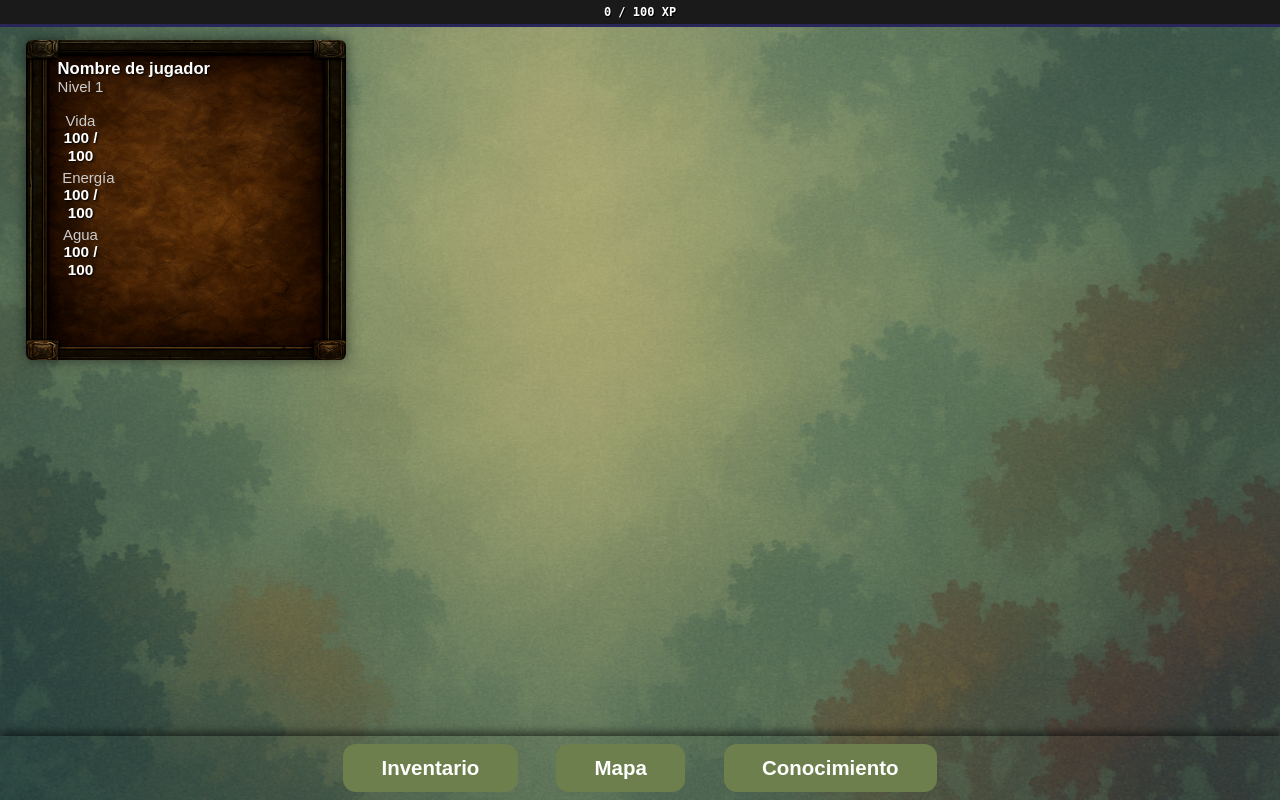
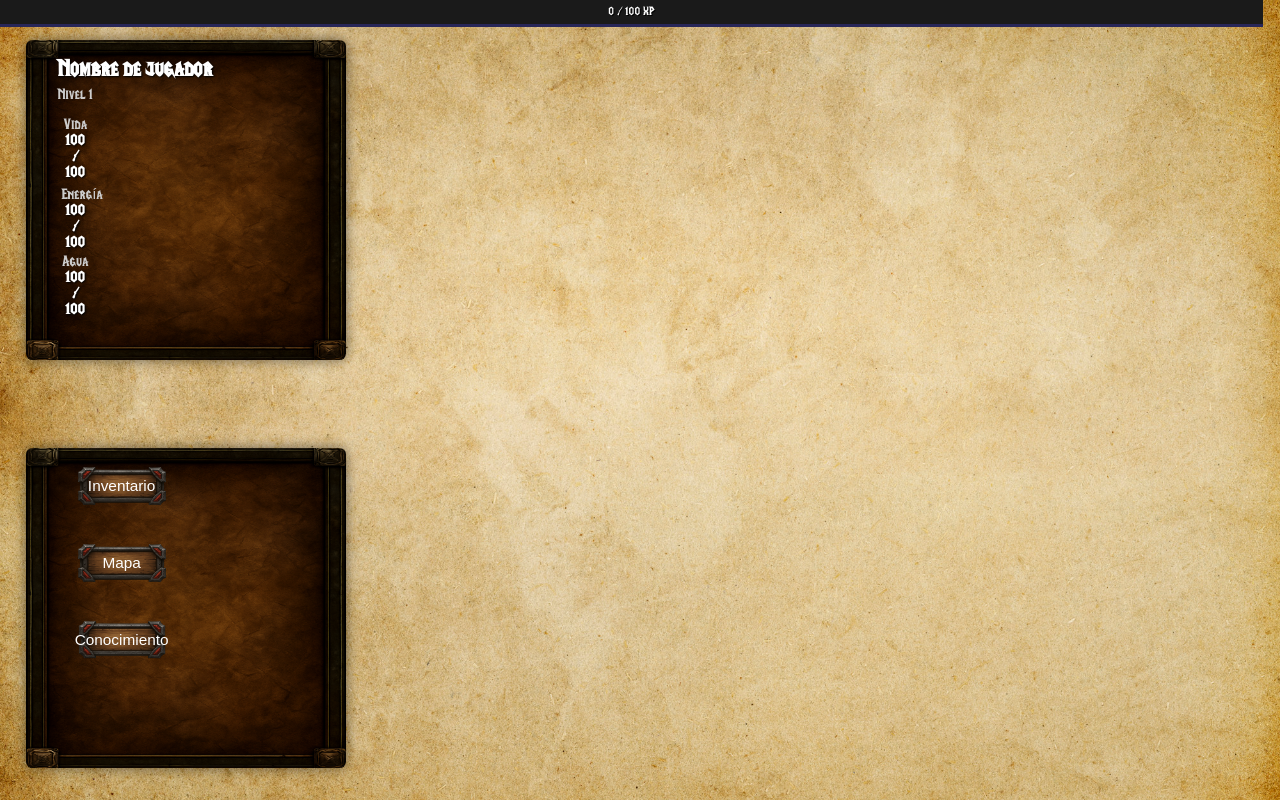
Before and after one commit to RedRpgEvolution/RedRpgEvolution, a PHP site: page /juego.php in a window 1280 px wide. Run offline with PHP 8.4, Linux system fonts and the light colour scheme.

Commit message:
Add files via upload

```diff
--- a/estilo/estilo.css
+++ b/estilo/estilo.css
@@ -1,3 +1,9 @@
+@font-face {
+  font-family: 'WarcraftFont';
+  src: url('../fuentes/LifeCraft_Font.ttf') format('truetype');
+}
+
+
 /* ==================================== */
 /* ESTILOS GLOBALES Y CONFIGURACIÓN BASE */
 /* ==================================== */
@@ -5,9 +11,11 @@ html, body {
   margin: 0; /* Quitamos márgenes por defecto */
   padding: 0; /* Quitamos padding por defecto */
   box-sizing: border-box; /* Padding incluido en ancho total */
-  font-family: Arial, sans-serif; /* Tipografía */
+  font-family: "WarcraftFont", sans-serif; /* Tipografía */
   background-color: #4E342E; /* Fondo marrón */
   height: 100vh; /* Altura 100% pantalla */
+  overflow: auto;
+  overflow-x: hidden; /*No scroll horizontal*/
 }
 
 /* ===================================== */
@@ -32,7 +40,7 @@ html, body {
 #barra-xp {
   position: fixed;             /* Siempre arriba */
   top: 0; left: 0;
-  width: 100vw;                /* Ocupa todo el ancho de la pantalla */
+  width: 98.7vw;                /* Ocupa todo el ancho de la pantalla */
   height: 24px;                /* Altura estilo pixel */
   background-color: #1a1a1a;   /* Fondo oscuro tipo barra */
   border-bottom: 3px solid #282658; /* Línea pixel art */
@@ -46,7 +54,6 @@ html, body {
   text-shadow: 1px 1px #000;
   overflow: hidden;
 }
-
 #xp-relleno {
   position: absolute;
   top: 0; left: 0;
@@ -55,11 +62,10 @@ html, body {
   background: linear-gradient(to right, #cf9a32, #923a20); /* Color oro a rojo */
   transition: width 0.5s ease;
 }
-
 #xp-texto {
   position: relative;
   z-index: 1;
-  font-weight: bold;
+  font-family: "Warcraftfont";
 }
 
 
@@ -67,17 +73,17 @@ html, body {
 /* CLASE REUTILIZABLE PARA OCULTAR VENTANAS */
 /* ======================================== */
 .ventana-oculta {
-  display: none !important;   /* 🔥 Oculta el elemento de forma total, sobrescribiendo cualquier estilo */
-  opacity: 0;                 /* 🔁 También lo hace invisible visualmente si hubiera animaciones */
-  pointer-events: none;      /* 🚫 Desactiva clics e interacciones en el área */
-  visibility: hidden;        /* 👁️ Lo hace invisible para el navegador */
+  display: none !important;   /*  Oculta el elemento de forma total, sobrescribiendo cualquier estilo */
+  opacity: 0;                 /*  También lo hace invisible visualmente si hubiera animaciones */
+  pointer-events: none;      /*  Desactiva clics e interacciones en el área */
+  visibility: hidden;        /*  Lo hace invisible para el navegador */
 }
 
 /* ===================== */
 /* Fondo exclusivo para JUEGO */
 /* ===================== */
 .pagina-juego {
-  background-image: url('../imagenes/fondo_bosque2.png'); /* Fondo específico */
+  background-image: url('../imagenes/fondo-de-piso-de-madera.jpg'); /* Fondo específico */
   background-size: cover;             /* Cubre toda la pantalla */
   background-position: center;        /* Centrado */
   background-repeat: no-repeat;       /* Sin repetición */
@@ -104,7 +110,7 @@ html, body {
   background-position: center center; /* Centrado tanto horizontal como vertical */
   background-repeat: no-repeat;       /* No se repite la imagen */
   background-attachment: fixed;       /* Fija la imagen al hacer scroll */
-  width: 100vw;                       /* Ocupa todo el ancho de la ventana */
+  width: 100%;                       /* Ocupa todo el ancho de la ventana */
   height: 100vh;                      /* Ocupa toda la altura de la ventana */
   display: flex;                      /* Permite centrar contenido con Flexbox */
   justify-content: center;           /* Centrado horizontal */
@@ -197,10 +203,9 @@ html, body {
 /* CONTENEDOR DEL JUEGO */
 /* ===================================== */
 #juego {
-  width: 100vw; /* 100% ancho pantalla */
+  width: 100%; /* 100% ancho pantalla */
   height: 100vh; /* 100% alto pantalla */
   position: relative;
-  overflow: hidden; /* No scroll interno */
 }
 
 /* ===================================== */
@@ -224,7 +229,7 @@ html, body {
   font-size: 1.3vw;
 }
 .nombre-usuario {
-  font-size: 1.3vw;         /* Establece el tamaño del texto en función del ancho de la ventana del navegador. Esto permite que el texto sea responsive y se ajuste al tamaño de la pantalla. */
+  font-size: 1.8vw;         /* Establece el tamaño del texto en función del ancho de la ventana del navegador. Esto permite que el texto sea responsive y se ajuste al tamaño de la pantalla. */
   font-weight: bold;        /* Hace que el texto aparezca en negrita, para que destaque visualmente como un título o elemento importante. */
   margin-bottom: 1vh;       /* Agrega un espacio vertical debajo del nombre del jugador equivalente al 1% de la altura de la ventana. Esto separa el nombre de los elementos que están debajo (por ejemplo, el nivel o las barras de vida). */
   text-shadow: 1px 1px 2px #000;  /* Aplica una sombra al texto. La sombra se desplaza 1 píxel a la derecha y 1 píxel hacia abajo, con un desenfoque de 2 píxeles, usando un color negro. Esto mejora la legibilidad del texto sobre fondos oscuros o con texturas. */
@@ -238,7 +243,7 @@ html, body {
   text-align: center;    /* ⬅ Centrado igual que el nombre */
   margin-bottom: 4%;     /* ⬅ Separación inferior relativa */
   position: absolute;    /*Para mover hay que agregar posición absoluta*/
-  top: 12%;
+  top: 15%;
   left: 10%;
 }
 /* vida, energía, agua */
@@ -259,37 +264,48 @@ html, body {
   display: inline-block;
 }
 
+/* ===================================== */
+/* PANEL RUTAS (JUEGO.PHP)*/
+/* ===================================== */
 
+.hud-rutas{
+  position: relative; /* Importante: para que los hijos con position absolute se posicionen respecto a este div */
+  top: 51vh;
+  left: 0vw;
+  width: 25vw;
+  height: 25vw; /*Modifica lo alto de la imagen backgroud*/
+  background-image: url('../imagenes/hud_lateral.png');
+  background-size: 100% 100%;
+  background-repeat: no-repeat;
+  background-position: center;
+  border-radius: 0.5vw;
+  box-shadow: 0 0 1vw #00000088;
+  color: white;
+  z-index: 10;
+  font-size: 1.3vw;
 
-
+}
 
 /* ===================================== */
 /* BOTONES INFERIORES DEL HUD            */
 /* ===================================== */
-#barra-inferior {
-  position: fixed;
-  bottom: 0;
-  left:   0;
-  width: 100%;
-  padding: 1vh 0;
-  display: flex;
-  justify-content: center;
-  gap: 3vw;
-  z-index: 20;
-  box-shadow: 0 -0.5vh 1vh #00000088;
-}
+
 .boton-hud {
-  background-color: #6D7F4D;
+  background-image: url('../imagenes/Boton_madera.png');
+  background-size: contain;
+  background-repeat: no-repeat;
+  background-position: center;
+  background-color: transparent;
   color: white;
+  padding: 1vh 2vw;
+  cursor: pointer;
+  width: 15vw;
+  height: 6vw;
+  font-size: 1.2vw;
   border: none;
-  padding: 1.5vh 3vw;
-  font-size: 1.6vw;
-  font-weight: bold;
-  border-radius: 1vw;
-  cursor: pointer;
 }
 .boton-hud:hover {
-  background-color: #879F6D;
+  background-color: #e5fb6b;
 }
 
 /* ===================================== */
--- a/juego.php
+++ b/juego.php
@@ -22,7 +22,7 @@
 <!-- Cuerpo de la página, donde se mostrará todo lo visual -->
 <body class="pagina-juego">
 
-  <!-- Barra de experiencia superior estilo pixel art -->
+  <!-- Barra de experiencia superior -->
 <div id="barra-xp">
   <div id="xp-relleno"></div> <!-- Parte que se llena -->
   <span id="xp-texto">0 / 100 XP</span> <!-- Texto encima -->
@@ -31,12 +31,9 @@
   <!-- Contenedor principal del juego -->
 <div id="juego">
 
-  <!-- Fondo de supervivencia -->
-  <div class="fondo-supervivencia"></div>
-
   <!-- HUD lateral izquierdo en pagina juego.php -->
   <div id="hud-estadisticas-jugador">
-  <div>
+    <div>
     <!-- Nombre del jugador -->
     <div id="nombre-jugador" class="nombre-usuario">
       Nombre de jugador
@@ -73,19 +70,38 @@
         <div class="relleno" id="agua-barra" style="width: 100%;"></div>
       </div>
     </div>
-   </div>
+    </div>
   </div>
-</div>
+
+
+
+  <!-- HUD lateral izquierdo inferior en pagina juego.php -->
+  <div id="rutas" class="hud-rutas">
+    <div>
+      <!-- Barra inferior del juego -->
+      <div>
+        <button class="boton-hud" id="btn-inventario">Inventario</button>
+        <button class="boton-hud" id="btn-mapa">Mapa</button>
+        <button class="boton-hud" id="btn-conocimiento">Conocimiento</button>
+      </div>
+
+    </div>
+
+  </div>
 
 
 
 
-  <!-- Barra inferior del juego -->
-  <div id="barra-inferior">
-    <button class="boton-hud" id="btn-inventario">Inventario</button>
-    <button class="boton-hud" id="btn-mapa">Mapa</button>
-    <button class="boton-hud" id="btn-conocimiento">Conocimiento</button>
-  </div>
+
+
+
+
+
+
+
+
+
+
 
   <!-- Ventana flotante de inventario -->
 <div id="ventana-inventario" class="ventana-oculta">
```
Also changed, not shown: fuentes/LifeCraft_Font.ttf (added), imagenes/Boton_madera.png (added), imagenes/fondo-de-piso-de-madera.jpg (added).
